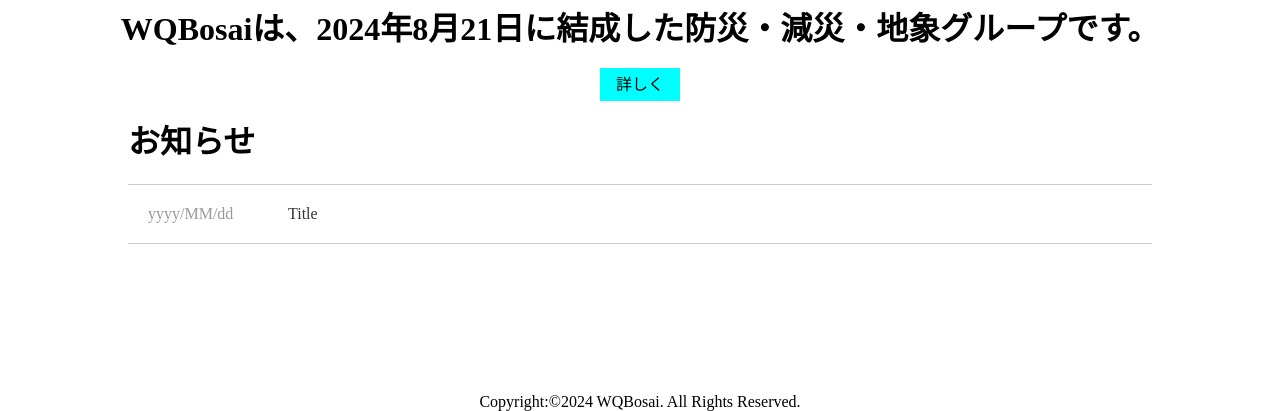
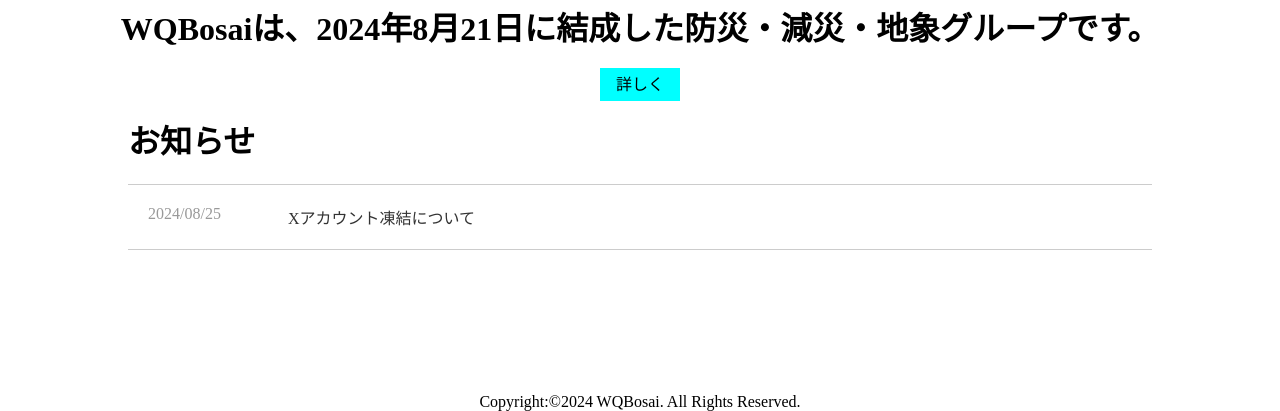
Before and after one commit to weatherequake/weatherequake.github.io, a plain HTML site: page index.html in a window 1280 px wide. Shown: the part 389-800 px from the top of the page. Drawn offline with Linux system fonts and the light colour scheme.

Commit message:
index.html の更新

```diff
--- a/index.html
+++ b/index.html
@@ -89,13 +89,13 @@
         <ul class="news-list">
             <li class="item">
                 <a href="https://wqbosainotice.hateblo.jp/entry/" target="_blank">
-                    <p class="date">yyyy/MM/dd</p>
-                    <p class="title">Title</p>
+                    <p class="date">2024/08/25</p>
+                    <p class="title">Xアカウント凍結について</p>
                 </a>
             </li>
             <!--
             <li class="item">
-                <a href="https://wqbosainotice.hateblo.jp/entry/" target="_blank">
+                <a href="https://wqbosainotice.hateblo.jp/entry/xaccount-stop" target="_blank">
                     <p class="date">2024/8/</p>
                     <p class="title">あいうえお</p>
                 </a>
```
